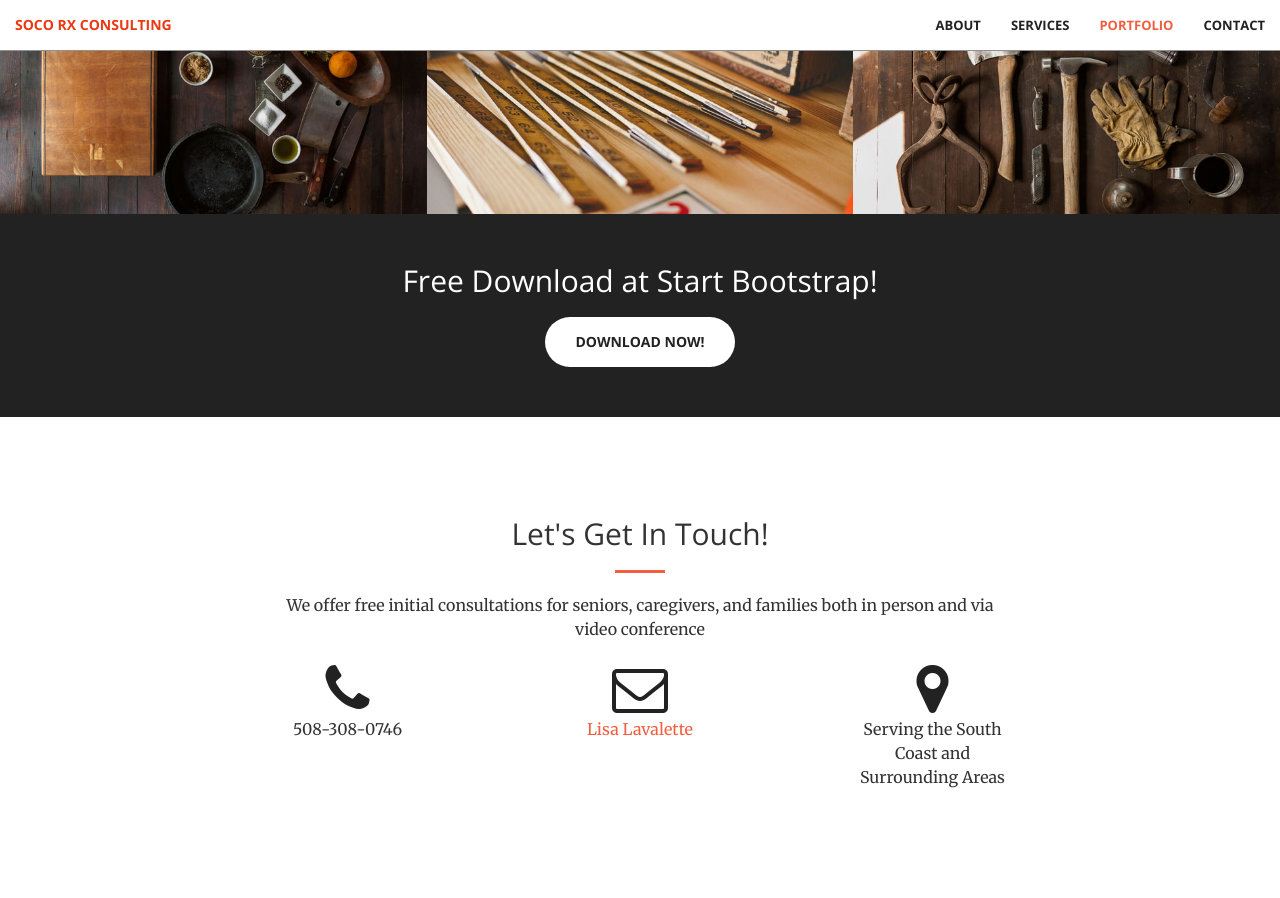
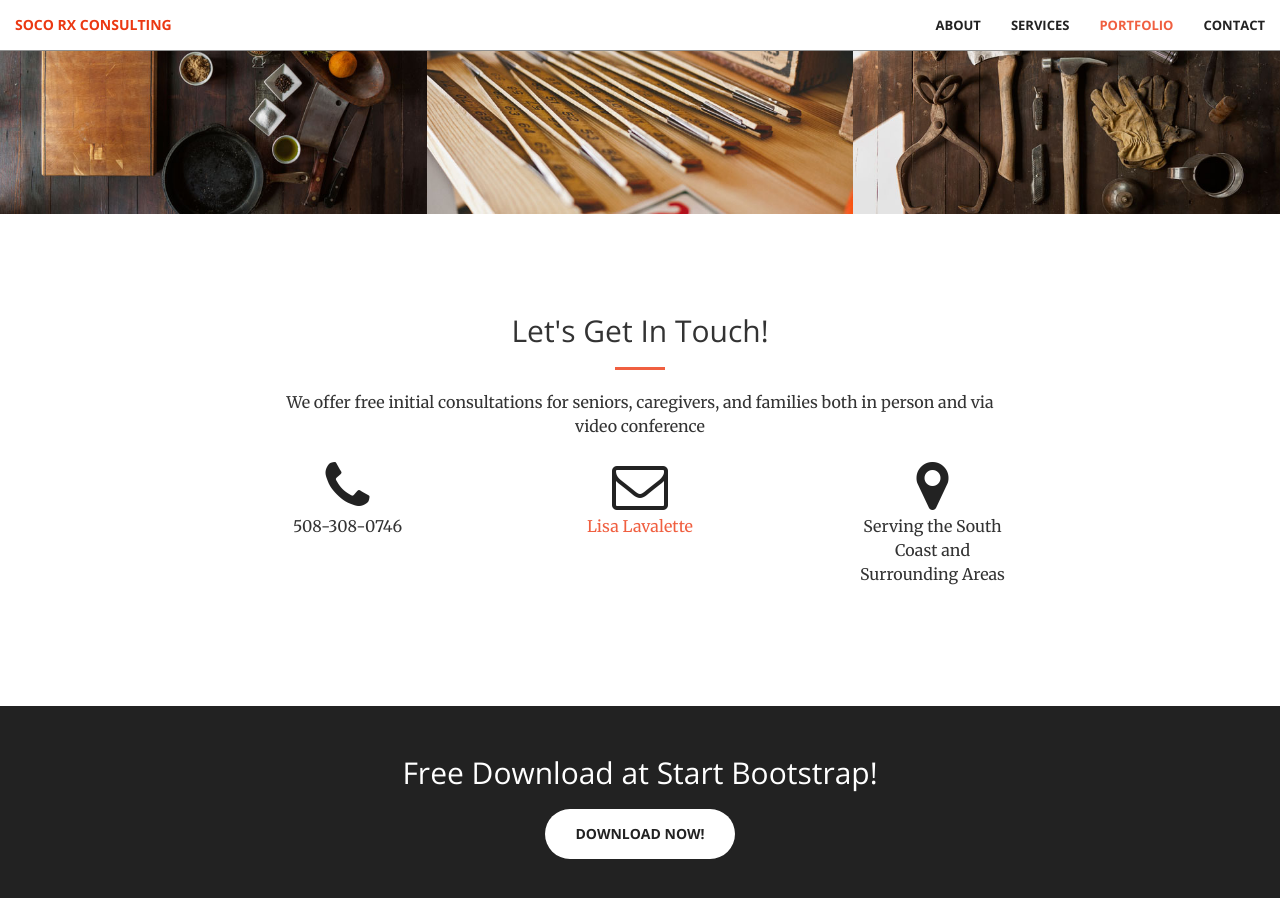
Before and after one commit to edlavalette/edlavalette.github.io, a Jekyll site: the page built from index.html, in a window 1280 px wide and 900 px high, scrolled down 1972 px. Built offline with Jekyll 4.4.1, drawn with Linux system fonts in a browser that asks for light colours.

Commit message:
Update front.html

```diff
--- a/_layouts/front.html
+++ b/_layouts/front.html
@@ -9,8 +9,8 @@
   {% include call-to-action.html %}
   {% include services.html %}
   {% include portfolio.html %}
+  {% include contact.html %}
   {% include aside.html %}
-  {% include contact.html %}
   {% include scripts.html %}
 </body>
 
```
